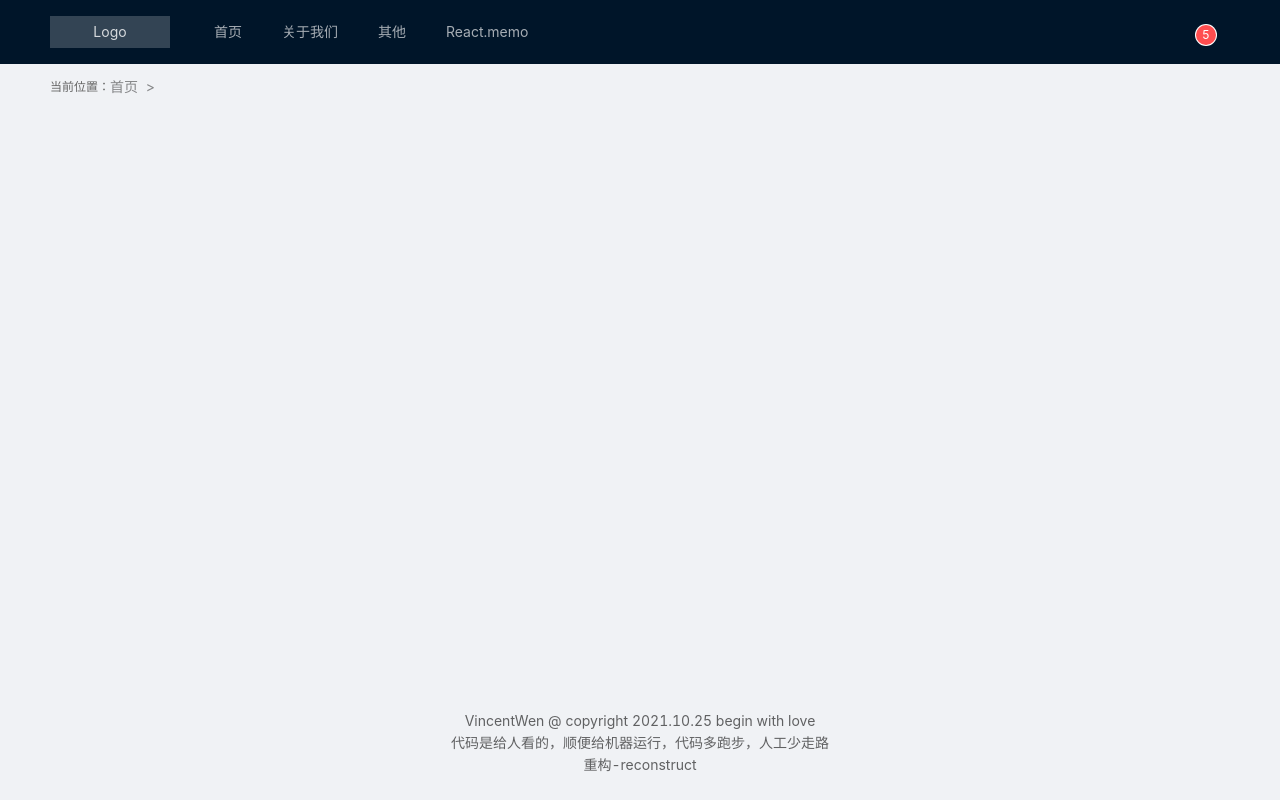
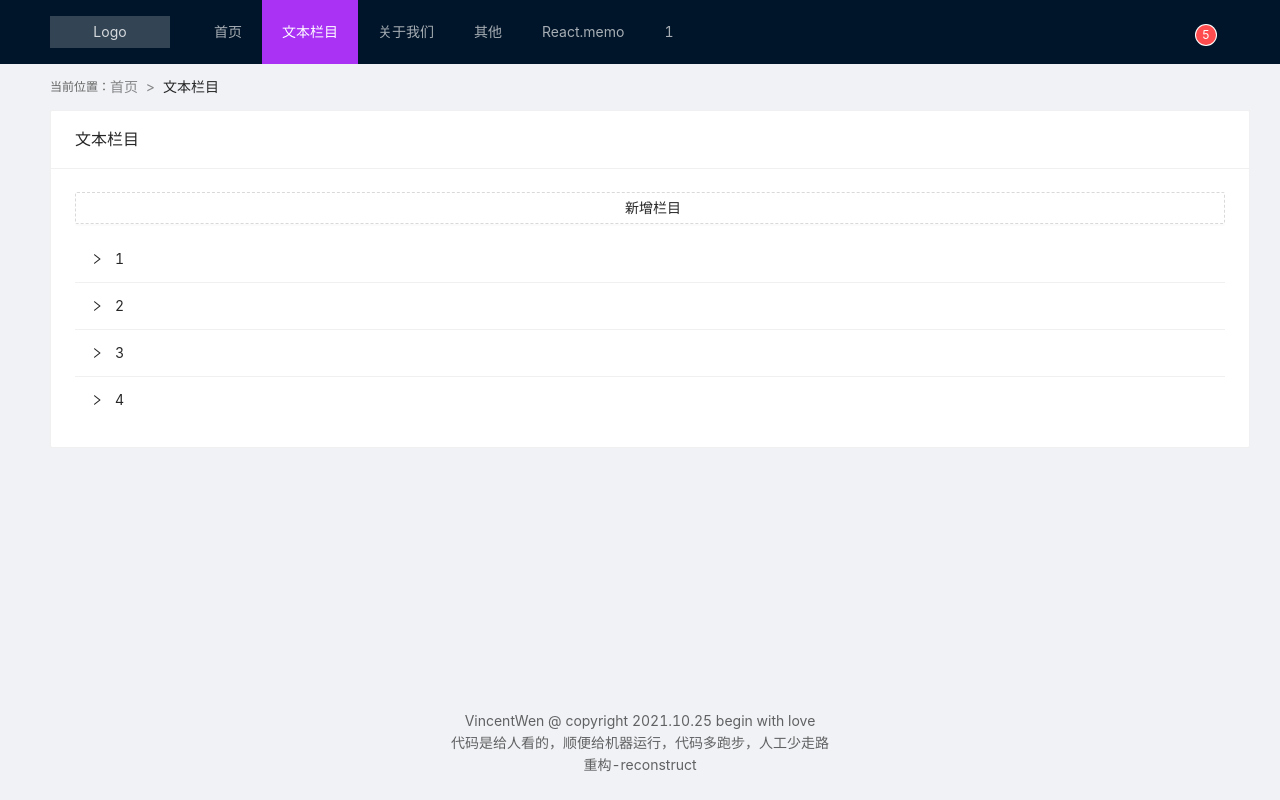
Before and after one commit to wenziyangday/tr-manage-17, a React (Create React App) app: page /text-column in a window 1280 px wide. Built offline with nearby package versions, Linux system fonts and the light colour scheme; some icons are missing.

Commit message:
update: text-column 路由页面添加

```diff
--- a/src/components/wrapLayout/components/RenderMenu.tsx
+++ b/src/components/wrapLayout/components/RenderMenu.tsx
@@ -10,24 +10,21 @@ import { useHistory } from "react-router-dom";
 const RenderMenu: FC = () => {
   const history = useHistory();
 
-  // menu 多级路由处理 TODO 无限级
-  const renderRootRoutes = useCallback(() => {
-    const [, admin] = wrapRoutes;
-    const { routes: arr = [] } = admin;
-    const domArr: any[] = [];
+  // menu 多级路由处理
+  const dom = (arr: any[], domArr: any[]) => {
     for (let i = 0; i < arr.length; i += 1) {
       const domArrKey: RouteVO = arr[i];
       const { routes = [], title, path, showInNav } = domArrKey;
-      const mapRoutes = routes
-        .filter((x: RouteVO) => x.path !== "*" && x.showInNav !== false)
-        .map((x: RouteVO) => (
-          <Menu.Item key={`${path}${x.path}`} className="item">
-            {x.title}
-          </Menu.Item>
-        ));
 
       if (path !== "*" && showInNav !== false) {
-        if (routes && routes.length && mapRoutes.length) {
+        if (routes && routes.length > 0) {
+          const mapRoutes = routes
+            .filter((x: RouteVO) => x.path !== "*" && x.showInNav !== false)
+            .map((x: RouteVO) => (
+              <Menu.Item key={`${path}${x.path}`} className="item">
+                {x.title}
+              </Menu.Item>
+            ));
           domArr.push(
             <Menu.SubMenu key={path} title={title}>
               {mapRoutes}
@@ -42,7 +39,13 @@ const RenderMenu: FC = () => {
         }
       }
     }
+  };
 
+  const renderRootRoutes = useCallback(() => {
+    const [, admin] = wrapRoutes;
+    const { routes: arr = [] } = admin;
+    const domArr: any[] = [];
+    dom(arr, domArr);
     return domArr ?? <div />;
   }, [])();
 
@@ -58,7 +61,7 @@ const RenderMenu: FC = () => {
     const arr = splitArr.splice(1).map((x: string | null) => `/${x}`);
     let back = "";
     const backArr: string[] = [];
-    arr.forEach((x: string | null) => {
+    arr.forEach((x: string) => {
       back += x;
       backArr.push(back);
     });
@@ -75,6 +78,24 @@ const RenderMenu: FC = () => {
       selectedKeys={activeMenu}
     >
       {renderRootRoutes}
+      <Menu.SubMenu key={1} title={1}>
+        <Menu.Item key="1-1">1-1</Menu.Item>
+        <Menu.Item key="1-2">1-2</Menu.Item>
+        <Menu.Item key="1-3">1-3</Menu.Item>
+        <Menu.SubMenu key="1-4" title="1-4">
+          <Menu.Item key="1-4-1">1-4-1</Menu.Item>
+          <Menu.Item key="1-4-2">1-4-2</Menu.Item>
+          <Menu.Item key="1-4-3">1-4-3</Menu.Item>
+          <Menu.SubMenu key="1-4-4" title="1-4-4">
+            <Menu.Item key="1-4-4-1">1-4-4-1</Menu.Item>
+            <Menu.Item key="1-4-4-2">1-4-4-2</Menu.Item>
+            <Menu.Item key="1-4-4-3">1-4-4-3</Menu.Item>
+            <Menu.Item key="1-4-4-4">1-4-4-4</Menu.Item>
+          </Menu.SubMenu>
+          <Menu.Item key="1-4-5">1-4-5</Menu.Item>
+        </Menu.SubMenu>
+        <Menu.Item key="1-5">1-5</Menu.Item>
+      </Menu.SubMenu>
     </Menu>
   );
 };
--- /dev/null
+++ b/src/pages/textColumn/TextColumn.tsx
@@ -0,0 +1,47 @@
+import "@pages/textColumn/style/text-column.less";
+
+import IconFont from "@components/iconFont/IconFont";
+import { Button, Card, Collapse, List } from "antd";
+import React, { FC } from "react";
+
+type RenderItem = (item: any, index: number) => React.ReactNode;
+const TextColumn: FC = () => {
+  // 新增栏目
+  const AddMain: FC = React.memo(() => {
+    return (
+      <Button className="tc-add" type="dashed">
+        <IconFont styleClass="iconadd1" iconClass="tc-a-icon" />
+        新增栏目
+      </Button>
+    );
+  });
+
+  // list render
+  const renderItem: RenderItem = (item: any) => {
+    return (
+      <List.Item className="tc-l-item">
+        <Collapse className="tc-l-i-item">
+          <Collapse.Panel
+            key={item}
+            header={<span className="tc-l-i-header">{item}</span>}
+          >
+            <div>jdk</div>
+          </Collapse.Panel>
+        </Collapse>
+      </List.Item>
+    );
+  };
+
+  return (
+    <Card title="文本栏目" className="text-column">
+      <AddMain />
+      <List
+        className="tc-list"
+        dataSource={[1, 2, 3, 4]}
+        renderItem={renderItem}
+      />
+    </Card>
+  );
+};
+
+export default TextColumn;
--- /dev/null
+++ b/src/pages/textColumn/style/text-column.less
@@ -0,0 +1,45 @@
+.text-column {
+  .tc- {
+    &add {
+      width: 100%;
+    }
+
+    &a- {
+      &icon {
+        font-size: 12px;
+        margin-right: 6px;
+        font-weight: 500;
+      }
+    }
+
+    &list {
+      margin-top: 12px;
+    }
+
+    &l- {
+      &item {
+        padding: 0;
+      }
+
+      &i- {
+        &item {
+          width: 100%;
+          background: transparent;
+          border: 0;
+
+          & > .ant-collapse-item {
+            border-bottom: 0;
+          }
+
+          & .ant-collapse-content {
+            border-top: 0;
+          }
+
+          & .ant-collapse-content-box {
+            padding: 0 12px 16px;
+          }
+        }
+      }
+    }
+  }
+}
--- a/src/routes/pages.ts
+++ b/src/routes/pages.ts
@@ -7,6 +7,14 @@ const pages: RouteVO[] = [
     title: "首页",
     uniqueKey: "Home",
     component: React.lazy(() => import("@pages/Home")),
+    exact: true,
+    routes: [],
+  },
+  {
+    path: "/text-column",
+    title: "文本栏目",
+    uniqueKey: "TextColumn",
+    component: React.lazy(() => import("@pages/textColumn/TextColumn")),
     exact: true,
     routes: [],
   },
```
Also changed, not shown: 1 other file (tests, documents, lock files or other folders).
